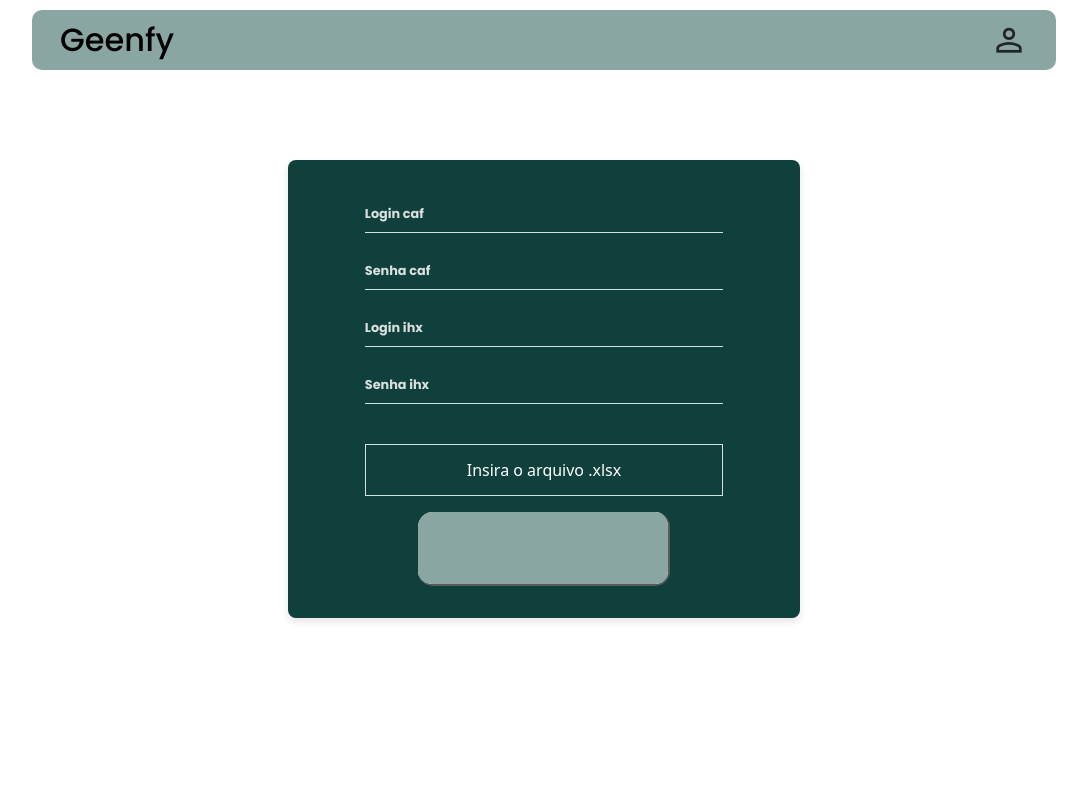
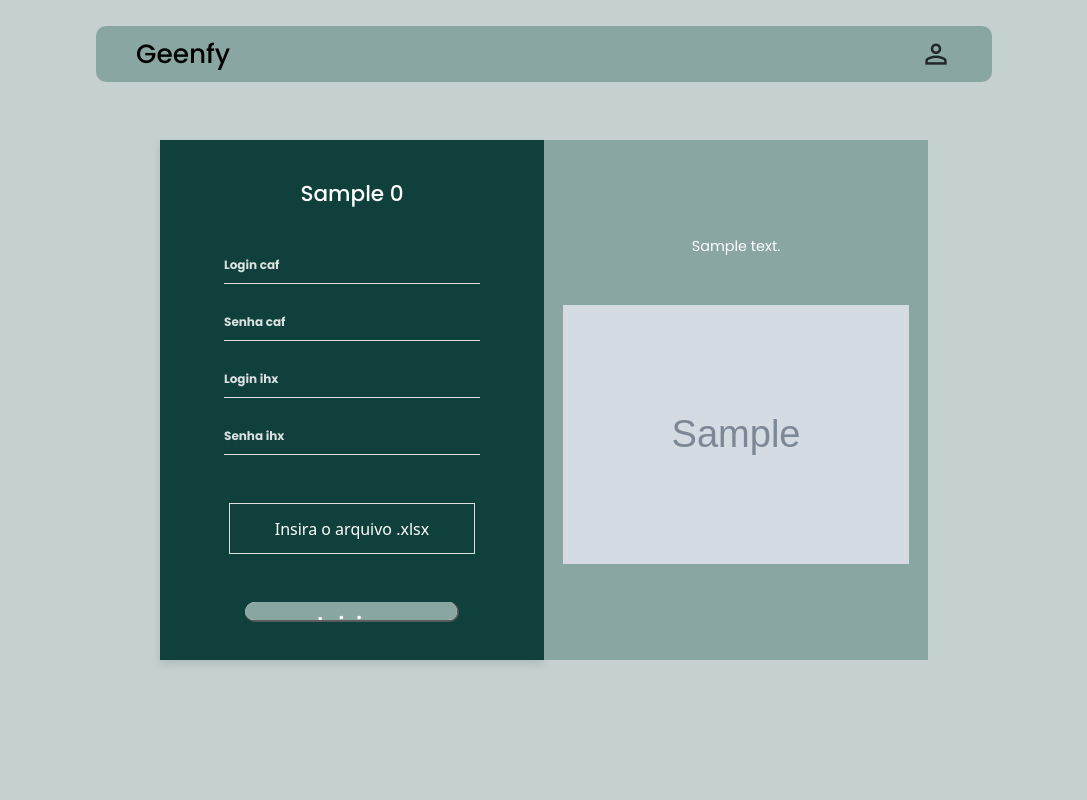
Before and after one commit to anatxzier/ProjetoRPA, a Django app: template RPA/geenfy/templates/novaTurma.html in a window 1280 px wide. Shown: the whole page, without its empty margins (96-1183 px from the left). Run offline with Django 3.2, Linux system fonts and the light colour scheme; the template is opened without the code that fills it: most values are stand-ins (such as "Sample title", 1, 10 or a date in 2020); grey boxes marked "Sample" are stand-in pictures; form fields are guessed from the names that the template uses.

Commit message:
estilização: content 2 - NovaTurma

```diff
--- a/RPA/geenfy/templates/homepage.html
+++ b/RPA/geenfy/templates/homepage.html
@@ -11,7 +11,7 @@
     <div class="contentHome">
       <h1>{{ dados_homepage.0.titulo }}</h1>
       <p>{{ dados_homepage.0.texto }}</p>
-      <button> <span>Começar Agora</span></button>
+      <button class="homebtn">  <span>Começar Agora</span></button>
     </div>
     <img class="imagemHome" src="{{ dados_homepage.0.imagem.url }}" alt="testeimagem">
   </div>
--- a/RPA/geenfy/templates/novaTurma.html
+++ b/RPA/geenfy/templates/novaTurma.html
@@ -5,7 +5,11 @@
 {% endblock %}
 
 {% block body %}
+<main class="containerNovaTurma">
+    <div class="contentTurma" >
+
         <form class="nova-turma-form" method="post">
+            <p>{{ dados_NovaTurma.0.titulo }}</p>
             {% csrf_token %}
 
             <!-- Campo LoginCAF -->
@@ -56,6 +60,19 @@
             </div>
 
 
-        <button type="submit">Enviar</button>
+            <button class="turmabtn" type="submit"><span>Iniciar</span></button>
         </form>
+
+        <div class="content2">
+            <p>{{ dados_NovaTurma.0.texto }}</p>
+            <img src="{{ dados_NovaTurma.0.imgNovaTurma.url }}">
+
+        </div>
+
+    </div>
+
+
+
+</main>
+
 {% endblock %}
--- a/RPA/static/css/styleHome.css
+++ b/RPA/static/css/styleHome.css
@@ -11,25 +11,27 @@
 }
 
 .contentHome {
-    flex: 1;
     display: flex;
     flex-direction: column;
     align-items: center;
     text-align:start;
     gap: 2rem;
+    margin: 0px;
+    max-width: 50%;
+
 
 }
 
 
 .contentHome h1 {
     max-width: 50%;
-    font-size: 4vw;
+    font-size: 3vw;
     margin: 0;
     font-family: "Poppins";
     font-weight: bold;
 }
 .contentHome p {
-    font-size: 2.5vh;
+    font-size: 1.9vh;
     margin: 0;
     font-family: "Merriweather Sans";
     font-weight: 400;
@@ -38,25 +40,25 @@
 }
 
 .imagemHome {
-    max-width: 75vh;
+    max-width: 70vh;
 
 
 
 }
 
 /* Estilização do Botão - Homepage */
-button {
+.homebtn {
     outline: none;
     cursor: pointer;
     border: none;
-    padding: 2vh 10vh;
+    padding: 1vh 9vh;
     margin: 0;
     font-family: "Merriweather Sans";
     position: relative;
     display: inline-block;
     letter-spacing: 0.05rem;
     font-weight: 700;
-    font-size: 3.4vh;
+    font-size: 3vh;
     border-radius: 15px;
     overflow: hidden;
     background: #ffffff;
@@ -66,18 +68,18 @@ button {
 
 }
 
-button span {
+.homebtn span {
     position: relative;
     z-index: 10;
     transition: color 0.4s;
 }
 
-button:hover span {
+.homebtn:hover span {
     color: #8AA6A3;
 }
 
-button::before,
-button::after {
+.homebtn::before,
+.homebtn::after {
     position: absolute;
     top: 0;
     left: 0;
@@ -86,7 +88,7 @@ button::after {
     z-index: 0;
 }
 
-button::before {
+.homebtn::before {
     content: "";
     background: #8AA6A3;
     width: 120%;
--- a/RPA/static/css/styleNovaTurma.css
+++ b/RPA/static/css/styleNovaTurma.css
@@ -1,15 +1,69 @@
-/* Estilização geral do formulário */
-form.nova-turma-form {
-    max-width: 40%;
-    margin: 20vh auto;
-    padding: 2rem;
-    background-color: #10403B;
-    box-shadow: 0 4px 8px rgba(0, 0, 0, 0.1);
-    border-radius: 8px;
+.containerNovaTurma {
+    display: flex;
+    flex-wrap: wrap;
+    background-color: #C4D1D0;
+    height: 100vh;
+    width: 100vw;
+    align-items: center;
+    justify-content: center;
+}
+
+.contentTurma {
+    display: flex;
+    flex-direction: row;
+    align-items: center;
+    justify-content: center;
+    gap: 0;
+
+}
+
+.content2 {
+    background-color: #8AA6A3;
+    width: 30vw;
+    height: 65vh;
+    color: #ffffff;
+    font-size: 1.8vh;
+    font-family: "Poppins";
     display: flex;
     flex-direction: column;
     align-items: center;
+    justify-content: center;
+    text-align: center;
+    gap: 2rem;
 }
+
+.content2 p{
+    max-width: 90%;
+}
+
+.content2 img {
+    width: 90%;
+    max-height: 100%;
+    object-fit: contain;
+}
+
+.nova-turma-form p{
+    color: #ffffff;
+    font-size: 2.7vh;
+    font-family: "Poppins";
+    font-weight: 500;
+    margin-top: 0;
+    margin-bottom: 2rem ;
+
+}
+
+form.nova-turma-form {
+    width: 30vw;
+    height: 65vh;
+    padding: 3vw;
+    background-color: #10403B;
+    box-shadow: 0 4px 8px rgba(0, 0, 0, 0.1);
+    display: flex;
+    flex-direction: column;
+    align-items: center;
+    margin: 0;
+}
+
 
 /* Estilização dos campos de entrada */
 .nova-turma-form div {
@@ -18,12 +72,12 @@ form.nova-turma-form {
     position: relative;
     display: flex;
     flex-direction: column;
-    align-items: center; /* Centraliza os itens no eixo transversal */
+    align-items: center;
 }
 
 .nova-turma-form input[type="text"],
 .nova-turma-form input[type="password"] {
-    width: 80%;
+    width: 20vw;
     padding: 0.5rem 0;
     border: none;
     border-bottom: 1px solid #D9E0DF;
@@ -39,7 +93,7 @@ form.nova-turma-form {
     opacity: 1;
     font-family: "Poppins";
     font-weight: bold;
-    font-size: 0.8rem;
+    font-size: 1.5vh;
 }
 
 /* Estilização do campo de upload de arquivos */
@@ -67,7 +121,7 @@ form.nova-turma-form {
     cursor: pointer;
     transition: background-color 0.3s;
     text-align: center;
-    margin-top: 0.5rem;
+    margin-top: 1rem;
 }
 
 .nova-turma-form .file-label:hover {
@@ -75,7 +129,62 @@ form.nova-turma-form {
     color: #10403B;
 }
 
-button {
+/* Estilização do Botão*/
+.turmabtn {
+    outline: none;
+    cursor: pointer;
+    border: none;
+    padding: 1vh 9vh;
+    margin: 0;
+    font-family: "Merriweather Sans";
+    position: relative;
+    display: inline-block;
+    letter-spacing: 0.05rem;
+    font-weight: 700;
+    font-size: 2.5vh;
+    border-radius: 15px;
+    overflow: hidden;
+    background: #ffffff;
+    color: #ffffff;
+    border-bottom: 2px solid #5B5B5B;
+    border-right: 2px solid #5B5B5B;
+    margin-top: 2rem;
+
+}
+
+.turmabtn span {
+    position: relative;
+    z-index: 10;
+    transition: color 0.4s;
+}
+
+.turmabtn:hover span {
+    color: #8AA6A3;
+}
+
+.turmabtn::before,
+.turmabtn::after {
+    position: absolute;
+    top: 0;
+    left: 0;
+    width: 100%;
+    height: 100%;
+    z-index: 0;
+}
+
+.turmabtn::before {
+    content: "";
+    background: #8AA6A3;
+    width: 120%;
+    left: -10%;
+
+    transition: transform 0.4s cubic-bezier(0.3, 1, 0.8, 1);
+}
+
+.turmabtn:hover::before {
+    transform: translate3d(100%, 0, 0);
+}
+/* button {
     outline: none;
     cursor: pointer;
     border: none;
@@ -127,7 +236,7 @@ button::before {
 
 button:hover::before {
     transform: translate3d(100%, 0, 0);
-}
+} */
 
 
 
--- a/RPA/templates/navbar.html
+++ b/RPA/templates/navbar.html
@@ -1,5 +1,5 @@
 <nav class="navbar-custom">
-  <div class="container">
+  <div class="containerNav">
       <a class="navbar-brand" href="#">
           <h2>Geenfy</h2>
         </a>
@@ -14,9 +14,9 @@
   .navbar-custom {
       background-color: #8AA6A3;
       border-radius: 10px;
-      width: 80%;
-      height: 60px;
-      margin: 10px auto;
+      width: 70vw;
+      height: 7vh;
+      margin: 2% auto;
       position: fixed;
       top: 0;
       left: 0;
@@ -24,10 +24,10 @@
       z-index: 1000;
       display: flex;
       align-items: center;
-      padding: 0 1rem;
+      padding: 0 5vh;
   }
 
-  .container {
+  .containerNav {
       width: 100%;
       display: flex;
       flex-direction: row;
@@ -39,15 +39,17 @@
       margin: 0;
       color: #000;
       font-family: "Poppins";
+      font-size: 3.3vh;
+
   }
 
-  .content {
+  .contentNav {
       padding-top: 80px;
   }
 
 
-  .container span{
-    font-size: 38px;
+  .containerNav span{
+    font-size: 4vh;
   }
 
 
```
Also changed, not shown: RPA/db.sqlite3, RPA/media/imgNovaTurma/NovaTurmaImg.png (added). Lines whose indentation alone changed are shown as unchanged.
